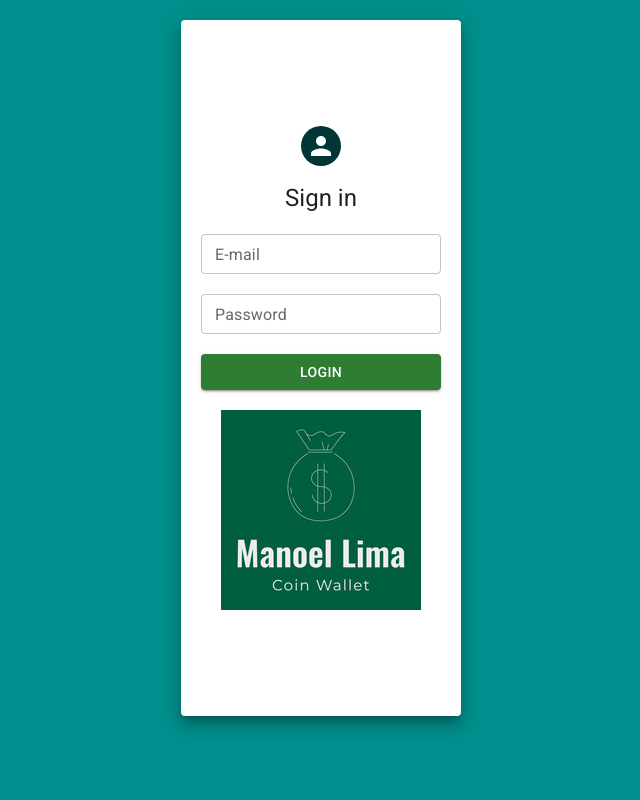
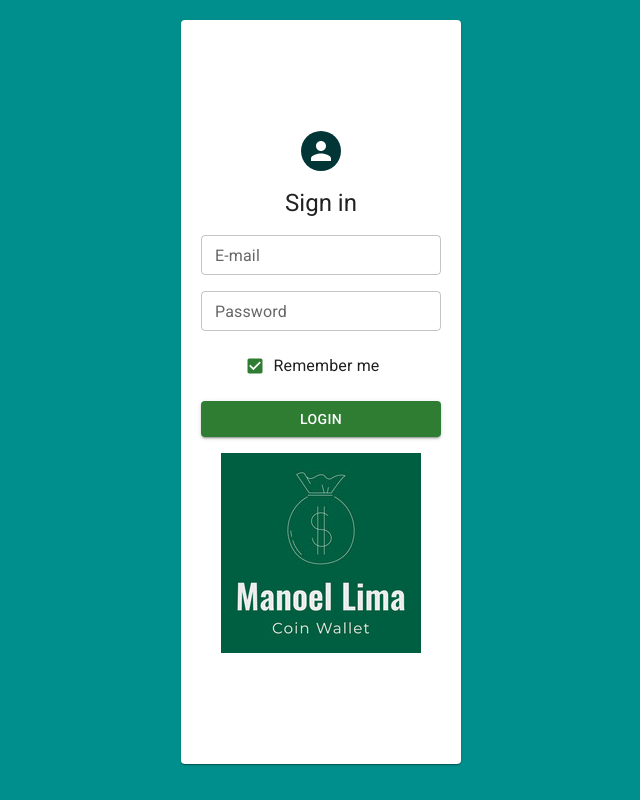
Before and after one commit to manoelVLima/Coin-wallet-App, a React (Create React App) app: page / in a window 1280 px wide. Shown: the whole page, without its empty margins (319-959 px from the left). Built offline with nearby package versions, Linux system fonts and the light colour scheme.

Commit message:
Finalizei a estilização do login

```diff
--- a/src/pages/Login.jsx
+++ b/src/pages/Login.jsx
@@ -1,5 +1,5 @@
 
-import { Avatar, Button, Grid, TextField, Typography } from '@mui/material';
+import { Avatar, Button, Checkbox, FormControlLabel, Grid, TextField, Typography } from '@mui/material';
 import React from 'react';
 import { StyledImg, StyledPaper } from '../styles/Login';
 import logo from './Coin-wallet.jpg'
@@ -7,7 +7,7 @@ import logo from './Coin-wallet.jpg'
 function Login() {
   return (
     <Grid bgcolor='#008F8C'>
-      <StyledPaper elevation={10} >
+      <StyledPaper elevation={1} >
         <Grid align='center'>
           <Avatar sx={{background: '#023535'}}/>
           <Typography marginTop={2} variant='h5'>
@@ -16,6 +16,8 @@ function Login() {
         </Grid>
         <TextField color='success' size='small' label="E-mail" variant="outlined" placeholder='ex: teste@teste.com' fullWidth />
         <TextField color='success' size='small' label="Password" variant="outlined" placeholder='type your password' type="password" fullWidth  />
+        <FormControlLabel control={<Checkbox color='success' size='small' defaultChecked />} label="Remember me" />
+
         <Button fullWidth variant="contained" color="success">
           Login
         </Button>
--- a/src/styles/Login.jsx
+++ b/src/styles/Login.jsx
@@ -2,7 +2,7 @@ import { Paper, styled } from "@mui/material";
 
 export const StyledPaper = styled(Paper)(({theme}) => ({
   padding: 20,
-  height: '87vh',
+  height: '93vh',
   width: 280,
   background: 'white',
   margin: '20px auto',
@@ -10,9 +10,9 @@ export const StyledPaper = styled(Paper)(({theme}) => ({
   flexDirection: 'column',
   alignItems: 'center',
   justifyContent:'center',
-  gap: 20,
+  gap: 16,
   [theme.breakpoints.down('sm')]: {
-    gap: '32px'
+    gap: '32'
   }
 }))
 export const StyledImg = styled('img')({
```
